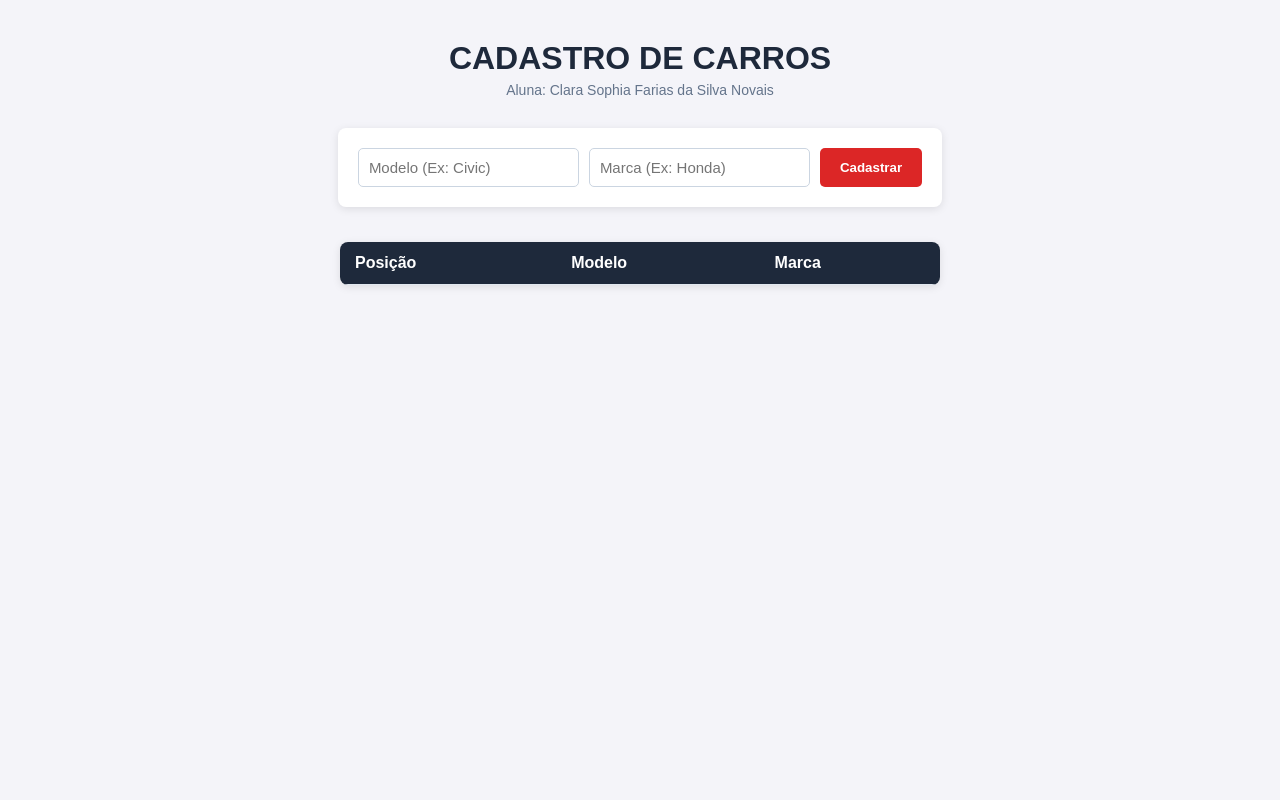
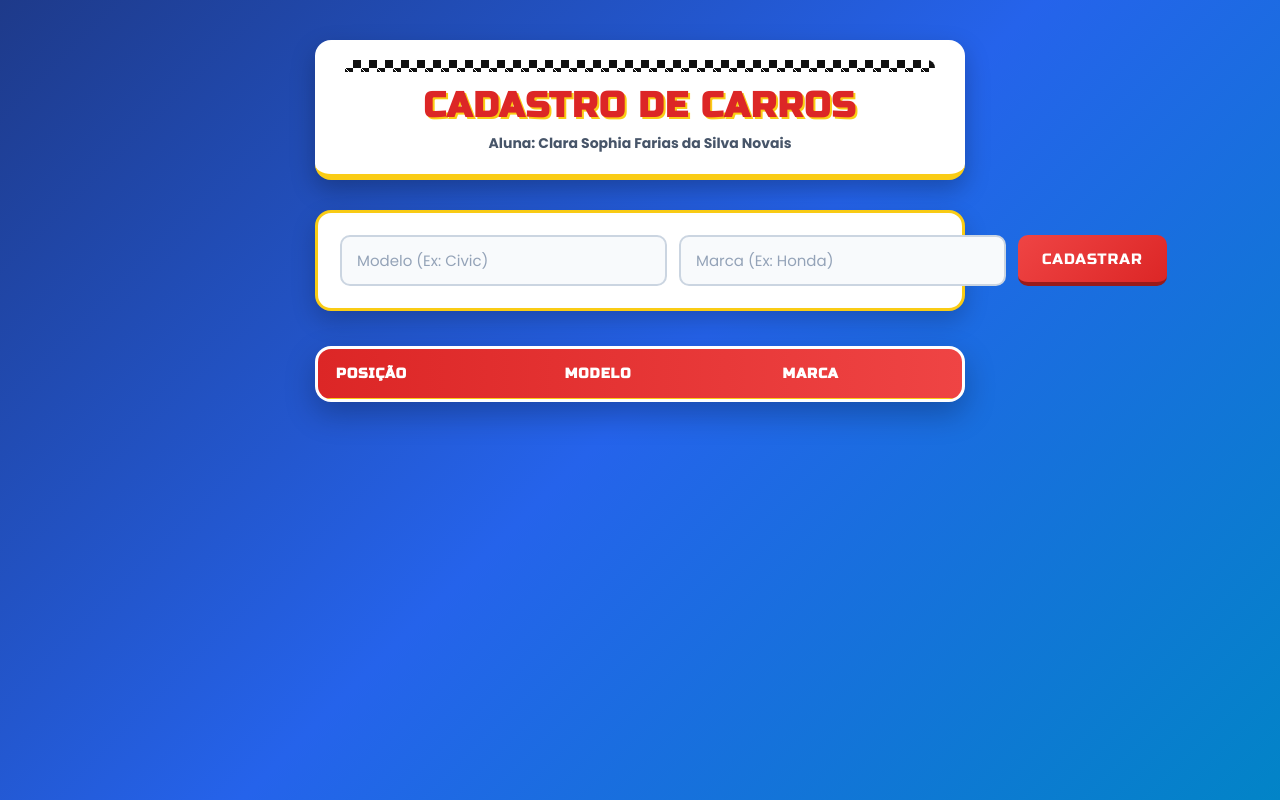
Before and after one commit to ClaraSophia23/FastCars, a plain HTML site: page index.html in a window 1280 px wide. Drawn offline with Linux system fonts and the light colour scheme.

Commit message:
css animado agora

```diff
--- a/style.css
+++ b/style.css
@@ -1,91 +1,210 @@
+@import url('https://fonts.googleapis.com/css2?family=Russo+One&family=Poppins:wght@400;600;700&display=swap');
+
 * {
     margin: 0;
     padding: 0;
     box-sizing: border-box;
-    font-family: Arial, Helvetica, sans-serif;
+    font-family: 'Poppins', sans-serif;
 }
 
 body {
-    background-color: #f4f4f9;
-    color: #333;
+    /* Fundo vibrante estilo dia de corrida na Copa Pistão */
+    background: linear-gradient(135deg, #1e3a8a 0%, #2563eb 50%, #0284c7 100%);
+    color: #1e293b;
     display: flex;
     flex-direction: column;
     align-items: center;
     padding: 40px 20px;
+    min-height: 100vh;
+    overflow-x: hidden;
+}
+
+/* Animação do Cabeçalho entrando como um carro na pista */
+@keyframes derrapadaEntrada {
+    0% {
+        opacity: 0;
+        transform: translateX(-120px) skewX(-15deg);
+    }
+    70% {
+        transform: translateX(10px) skewX(5deg);
+    }
+    100% {
+        opacity: 1;
+        transform: translateX(0) skewX(0);
+    }
 }
 
 header {
     text-align: center;
     margin-bottom: 30px;
+    background: #ffffff;
+    padding: 20px 30px;
+    border-radius: 16px;
+    border-bottom: 6px solid #facc15; /* Amarelo raio */
+    box-shadow: 0 10px 25px rgba(0, 0, 0, 0.25);
+    width: 100%;
+    max-width: 650px;
+    animation: derrapadaEntrada 0.8s ease-out;
+    position: relative;
+}
+
+/* Faixa quadriculada de corrida no topo do header */
+header::before {
+    content: "";
+    display: block;
+    height: 12px;
+    width: 100%;
+    border-radius: 8px 8px 0 0;
+    margin-bottom: 12px;
+    background-image:
+        linear-gradient(45deg, #111 25%, transparent 25%),
+        linear-gradient(-45deg, #111 25%, transparent 25%),
+        linear-gradient(45deg, transparent 75%, #111 75%),
+        linear-gradient(-45deg, transparent 75%, #111 75%);
+    background-size: 16px 16px;
+    background-position: 0 0, 0 8px, 8px -8px, -8px 0;
 }
 
 header h1 {
-    color: #1e293b;
+    font-family: 'Russo One', sans-serif;
+    color: #dc2626; /* Vermelho Relâmpago McQueen */
     text-transform: uppercase;
-    margin-bottom: 5px;
+    font-size: 2.2rem;
+    letter-spacing: 1.5px;
+    text-shadow: 2px 2px 0px #facc15;
 }
 
 header p {
-    color: #64748b;
+    color: #475569;
     font-size: 14px;
+    font-weight: 700;
+    margin-top: 6px;
 }
 
+/* Formulário vibrante estilo Box de Corrida */
 form {
     display: flex;
-    gap: 10px;
+    gap: 12px;
     margin-bottom: 35px;
     background: #ffffff;
-    padding: 20px;
-    border-radius: 8px;
-    box-shadow: 0 2px 8px rgba(0, 0, 0, 0.1);
+    padding: 22px;
+    border-radius: 16px;
+    border: 3px solid #facc15;
+    box-shadow: 0 10px 25px rgba(0, 0, 0, 0.2);
+    width: 100%;
+    max-width: 650px;
+    transition: transform 0.3s ease;
+}
+
+form:hover {
+    transform: translateY(-3px);
 }
 
 input {
-    padding: 10px;
-    border: 1px solid #cbd5e1;
-    border-radius: 5px;
+    flex: 1;
+    padding: 12px 15px;
+    background-color: #f8fafc;
+    border: 2px solid #cbd5e1;
+    border-radius: 10px;
+    color: #0f172a;
     font-size: 15px;
+    font-weight: 600;
+    transition: all 0.25s ease;
+}
+
+input::placeholder {
+    color: #94a3b8;
+    font-weight: 400;
 }
 
 input:focus {
     outline: none;
     border-color: #dc2626;
+    background-color: #fff;
+    box-shadow: 0 0 0 4px rgba(250, 204, 21, 0.4);
+    transform: scale(1.02);
 }
 
+/* Botão estilo "Katchau!" */
 button {
-    padding: 10px 20px;
-    background-color: #dc2626;
-    color: white;
+    padding: 12px 24px;
+    background: linear-gradient(135deg, #ef4444, #dc2626);
+    color: #ffffff;
     border: none;
-    border-radius: 5px;
-    font-weight: bold;
+    border-bottom: 4px solid #991b1b;
+    border-radius: 10px;
+    font-family: 'Russo One', sans-serif;
+    font-size: 15px;
+    text-transform: uppercase;
+    letter-spacing: 1px;
     cursor: pointer;
-    transition: background 0.3s;
+    transition: all 0.2s ease;
 }
 
 button:hover {
-    background-color: #b91c1c;
+    background: linear-gradient(135deg, #facc15, #eab308);
+    color: #991b1b;
+    border-bottom-color: #ca8a04;
+    transform: translateY(-3px) scale(1.05);
+    box-shadow: 0 6px 15px rgba(250, 204, 21, 0.5);
 }
 
+button:active {
+    transform: translateY(2px);
+    border-bottom-width: 1px;
+}
+
+/* Tabela estilo Placar de Corrida */
 table {
     width: 100%;
-    max-width: 600px;
+    max-width: 650px;
     border-collapse: collapse;
     background: #ffffff;
-    border-radius: 8px;
+    border-radius: 16px;
     overflow: hidden;
-    box-shadow: 0 2px 8px rgba(0, 0, 0, 0.1);
+    box-shadow: 0 12px 30px rgba(0, 0, 0, 0.25);
+    border: 3px solid #ffffff;
 }
 
 thead {
-    background-color: #1e293b;
+    background: linear-gradient(90deg, #dc2626, #ef4444);
     color: #ffffff;
 }
 
-th, td {
-    padding: 12px 15px;
+th {
+    padding: 16px 18px;
     text-align: left;
+    font-family: 'Russo One', sans-serif;
+    text-transform: uppercase;
+    font-size: 14px;
+    letter-spacing: 1px;
+    border-bottom: 4px solid #facc15;
+}
+
+td {
+    padding: 14px 18px;
+    text-align: left;
+    font-weight: 600;
+    color: #1e293b;
     border-bottom: 1px solid #e2e8f0;
+}
+
+/* Animação para cada carro novo que entra na tabela */
+@keyframes linhaChegada {
+    0% {
+        opacity: 0;
+        transform: translateX(-40px);
+        background-color: #fef08a;
+    }
+    100% {
+        opacity: 1;
+        transform: translateX(0);
+    }
+}
+
+tbody tr {
+    animation: linhaChegada 0.4s ease-out;
+    transition: all 0.2s ease;
 }
 
 tbody tr:nth-child(even) {
@@ -93,5 +212,20 @@ tbody tr:nth-child(even) {
 }
 
 tbody tr:hover {
-    background-color: #fee2e2;
+    background-color: #fef9c3; /* Amarelo clarinho ao passar o mouse */
+    transform: scale(1.01);
 }
+
+/* Destaque na coluna de Posição como número de corrida */
+td:first-child {
+    font-family: 'Russo One', sans-serif;
+    color: #dc2626;
+    font-size: 16px;
+}
+
+/* Ajuste para telas de celular */
+@media (max-width: 600px) {
+    form {
+        flex-direction: column;
+    }
+}
```
